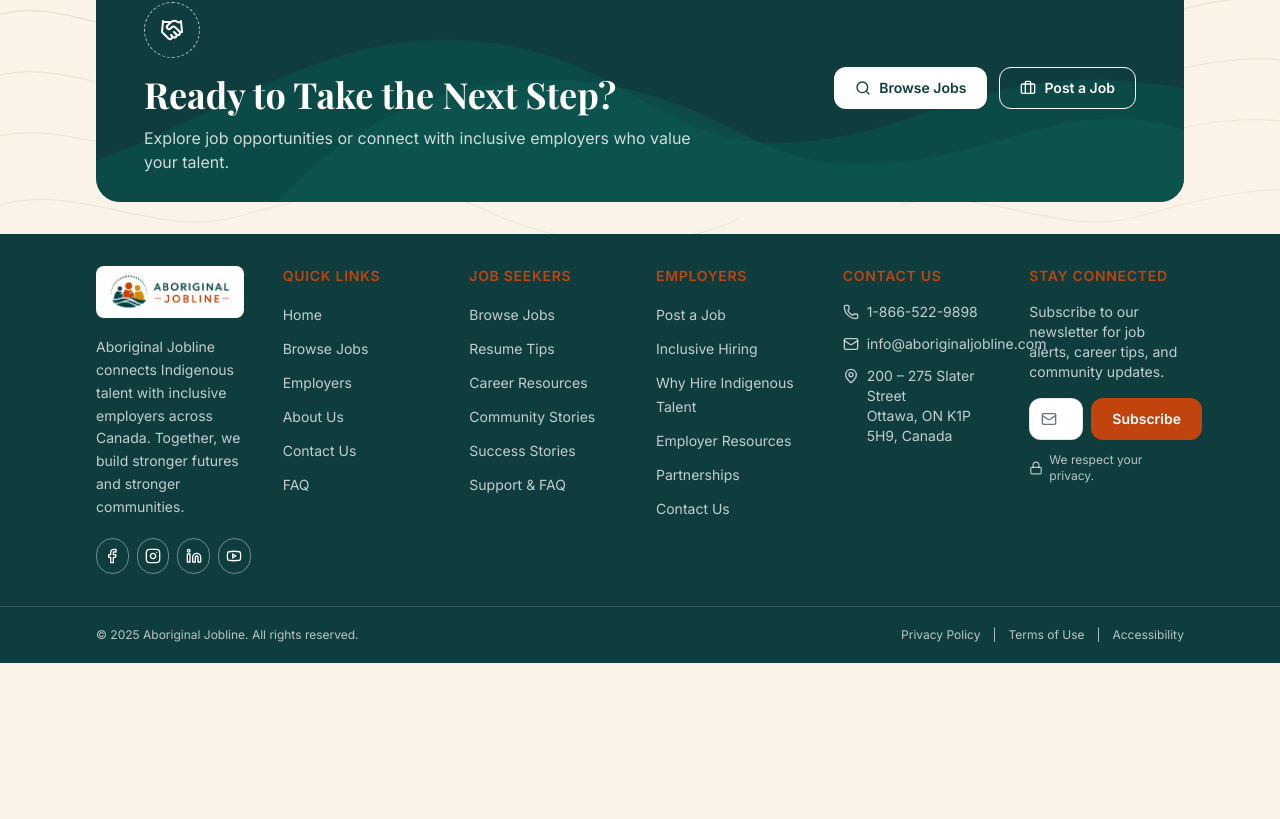
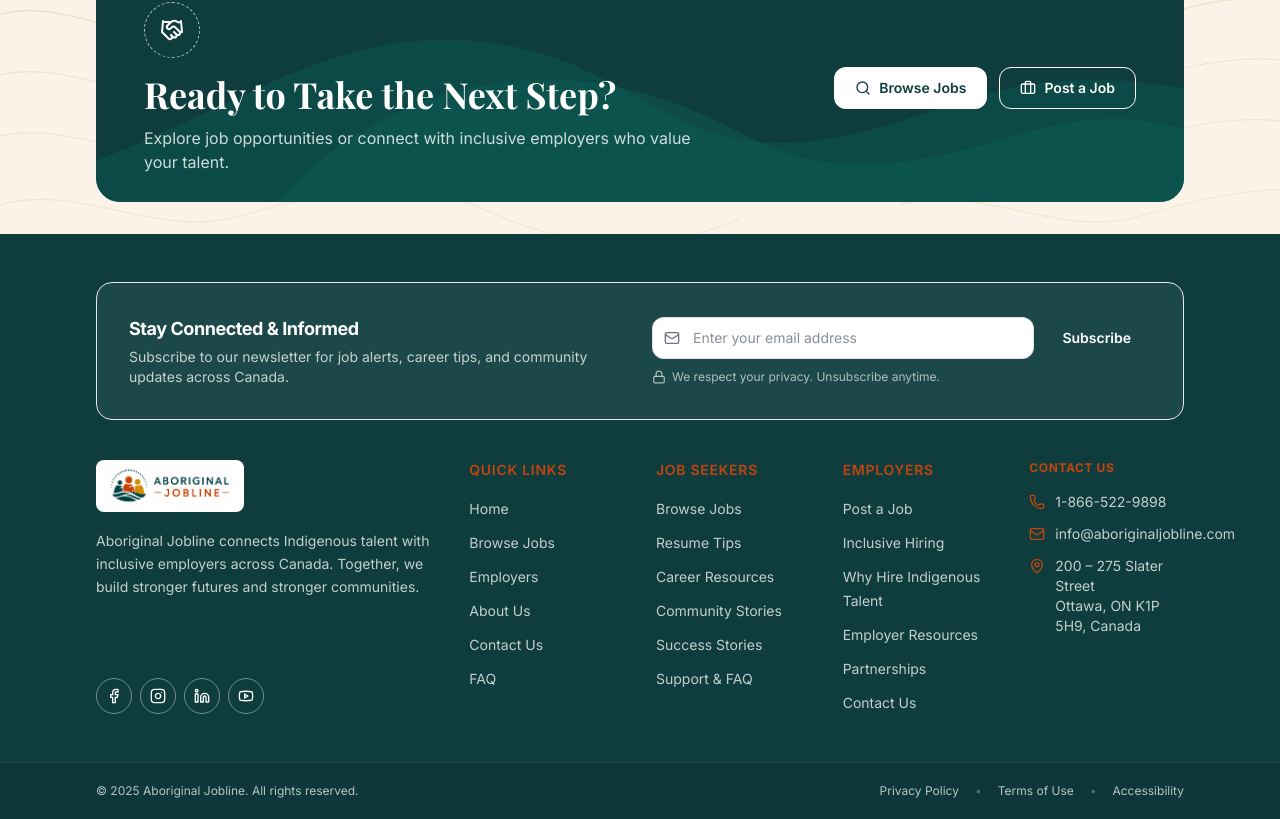
Before and after one commit to Martins-technologies/aboriginal-jobline, a React (Vite) app: page /about-us in a window 1280 px wide. Shown: the part 1909-2728 px from the top of the page. Before the commit the page ends 2572 px from the top, so only its background shows below. Built offline with nearby package versions, Linux system fonts and the light colour scheme.

Commit message:
everything tested and updated

```diff
--- a/src/components/layout/Footer.jsx
+++ b/src/components/layout/Footer.jsx
@@ -74,15 +74,29 @@ export default function Footer({ config = homeFooterConfig }) {
 
   const isLight = theme === "light";
   const linkClass = isLight
-    ? "text-sm text-muted transition-colors hover:text-primary"
+    ? "text-sm text-body/75 transition-colors hover:text-primary"
     : "text-sm text-white/75 transition-colors hover:text-white";
-  const mutedClass = isLight ? "text-muted" : "text-white/75";
-  const columnCount =
-    1 +
-    columns.length +
-    (contact ? 1 : 0) +
-    (social?.placement === "column" ? 1 : 0) +
-    (showNewsletter ? 1 : 0);
+  const mutedClass = isLight ? "text-body/75" : "text-white/75";
+
+  // Compute dynamic column widths for 12-column grid system
+  const navColumnCount = columns.length; // e.g. 3 or 2
+  const hasSocialColumn = social?.placement === "column" && social.links?.length;
+
+  let brandSpan = "lg:col-span-4";
+  let linkSpan = "lg:col-span-2";
+  let contactSpan = "lg:col-span-2";
+  let socialColSpan = "lg:col-span-2";
+
+  if (navColumnCount === 2 && !hasSocialColumn) {
+    brandSpan = "lg:col-span-4";
+    linkSpan = "lg:col-span-3";
+    contactSpan = "lg:col-span-2";
+  } else if (navColumnCount === 2 && hasSocialColumn) {
+    brandSpan = "lg:col-span-3";
+    linkSpan = "lg:col-span-2";
+    contactSpan = "lg:col-span-3";
+    socialColSpan = "lg:col-span-2";
+  }
 
   return (
     <footer className={`relative overflow-hidden ${isLight ? "bg-background text-body" : "bg-primary text-white"}`}>
@@ -90,76 +104,117 @@ export default function Footer({ config = homeFooterConfig }) {
         <LeafBranch className="pointer-events-none absolute -bottom-6 -right-4 h-48 w-40 text-accent-light sm:h-56 sm:w-48" />
       ) : null}
 
+      <div className="container-page relative py-10 lg:py-12">
+        {/* Newsletter Header Section if enabled */}
+        {showNewsletter ? (
           <div
-        className={`container-page relative grid gap-8 py-8 sm:grid-cols-2 lg:grid-cols-3 ${
-          gridCols[columnCount] || "xl:grid-cols-4"
+            className={`mb-10 rounded-2xl p-6 sm:p-8 backdrop-blur-sm border ${
+              isLight
+                ? "bg-primary/5 border-primary/15"
+                : "bg-white/[0.06] border-white/12"
             }`}
           >
-        <div className="lg:col-span-1">
+            <div className="grid gap-6 lg:grid-cols-12 lg:items-center">
+              <div className="lg:col-span-6">
+                <h3 className={`font-sans text-lg font-bold tracking-tight ${isLight ? "text-primary" : "text-white"}`}>
+                  Stay Connected & Informed
+                </h3>
+                <p className={`mt-1 text-sm ${mutedClass}`}>
+                  Subscribe to our newsletter for job alerts, career tips, and community updates across Canada.
+                </p>
+              </div>
+              <div className="lg:col-span-6">
+                <NewsletterForm
+                  id="footer-newsletter-email"
+                  buttonLabel="Subscribe"
+                  buttonVariant="accent"
+                  placeholder="Enter your email address"
+                  successMessage="You're subscribed! Watch your inbox."
+                  inputClassName="bg-white text-body border-black/10 placeholder:text-muted"
+                  successClassName={isLight ? "text-primary" : "text-white"}
+                />
+                <p className={`mt-2.5 flex items-center gap-1.5 text-xs ${isLight ? "text-muted" : "text-white/65"}`}>
+                  <Lock className="h-3.5 w-3.5 shrink-0" aria-hidden="true" />
+                  We respect your privacy. Unsubscribe anytime.
+                </p>
+              </div>
+            </div>
+          </div>
+        ) : null}
+
+        {/* Main Footer Navigation Grid */}
+        <div className="grid grid-cols-1 gap-8 sm:grid-cols-2 lg:grid-cols-12 lg:gap-8">
+          {/* Brand Column */}
+          <div className={`${brandSpan} flex flex-col justify-between`}>
+            <div>
               <Logo variant={isLight ? "dark" : "light"} />
               {brand?.blurb ? (
-            <p className={`mt-4 text-sm leading-relaxed ${mutedClass}`}>{brand.blurb}</p>
+                <p className={`mt-4 text-sm leading-relaxed max-w-sm ${mutedClass}`}>{brand.blurb}</p>
               ) : null}
+            </div>
             {social?.placement === "brand" && social.links?.length ? (
-            <div className="mt-5">
+              <div className="mt-6">
                 <SocialLinks links={social.links} style={social.style} isLight={isLight} />
               </div>
             ) : null}
           </div>
 
+          {/* Navigation Columns */}
           {columns.map((column) => (
+            <div key={column.heading} className={linkSpan}>
               <FooterList
-            key={column.heading}
                 title={column.heading}
                 links={column.links}
                 linkClass={linkClass}
               />
+            </div>
           ))}
 
+          {/* Contact Column */}
           {contact ? (
-          <div>
-            <h3 className="mb-4 font-sans text-sm font-semibold uppercase tracking-wider text-accent">
+            <div className={contactSpan}>
+              <h3 className="mb-4 font-sans text-xs font-bold uppercase tracking-wider text-accent">
                 {contact.heading || "Contact Us"}
               </h3>
               <ul className={`space-y-3 text-sm ${mutedClass}`}>
                 {contact.phone ? (
-                <li className="flex items-start gap-2">
-                  <Phone className="mt-0.5 h-4 w-4 shrink-0" aria-hidden="true" />
+                  <li className="flex items-start gap-2.5">
+                    <Phone className="mt-0.5 h-4 w-4 shrink-0 text-accent" aria-hidden="true" />
                     <a
                       href={contact.phoneHref || `tel:${contact.phone}`}
-                    className={isLight ? "hover:text-primary" : "hover:text-white"}
+                      className={isLight ? "hover:text-primary transition-colors" : "hover:text-white transition-colors"}
                     >
                       {contact.phone}
                     </a>
                   </li>
                 ) : null}
                 {contact.email ? (
-                <li className="flex items-start gap-2">
-                  <Mail className="mt-0.5 h-4 w-4 shrink-0" aria-hidden="true" />
+                  <li className="flex items-start gap-2.5">
+                    <Mail className="mt-0.5 h-4 w-4 shrink-0 text-accent" aria-hidden="true" />
                     <a
                       href={contact.emailHref || `mailto:${contact.email}`}
-                    className={isLight ? "hover:text-primary" : "hover:text-white"}
+                      className={isLight ? "hover:text-primary transition-colors" : "hover:text-white transition-colors"}
                     >
                       {contact.email}
                     </a>
                   </li>
                 ) : null}
                 {contact.website ? (
-                <li className="flex items-start gap-2">
-                  <Globe className="mt-0.5 h-4 w-4 shrink-0" aria-hidden="true" />
+                  <li className="flex items-start gap-2.5">
+                    <Globe className="mt-0.5 h-4 w-4 shrink-0 text-accent" aria-hidden="true" />
                     <a
                       href={contact.websiteHref || `https://${contact.website}`}
                       target="_blank"
                       rel="noopener noreferrer"
-                    className={isLight ? "hover:text-primary" : "hover:text-white"}
+                      className={isLight ? "hover:text-primary transition-colors" : "hover:text-white transition-colors"}
                     >
                       {contact.website}
                     </a>
                   </li>
                 ) : null}
                 {contact.addressLines?.length ? (
-                <li className="flex items-start gap-2">
-                  <MapPin className="mt-0.5 h-4 w-4 shrink-0" aria-hidden="true" />
+                  <li className="flex items-start gap-2.5">
+                    <MapPin className="mt-0.5 h-4 w-4 shrink-0 text-accent" aria-hidden="true" />
                     <span>
                       {contact.addressLines.map((line) => (
                         <span key={line} className="block">
@@ -169,8 +224,8 @@ export default function Footer({ config = homeFooterConfig }) {
                     </span>
                   </li>
                 ) : contact.address ? (
-                <li className="flex items-start gap-2">
-                  <MapPin className="mt-0.5 h-4 w-4 shrink-0" aria-hidden="true" />
+                  <li className="flex items-start gap-2.5">
+                    <MapPin className="mt-0.5 h-4 w-4 shrink-0 text-accent" aria-hidden="true" />
                     <span>{contact.address}</span>
                   </li>
                 ) : null}
@@ -178,58 +233,40 @@ export default function Footer({ config = homeFooterConfig }) {
             </div>
           ) : null}
 
+          {/* Social Column (if placement is 'column') */}
           {social?.placement === "column" && social.links?.length ? (
-          <div>
-            <h3 className="mb-4 font-sans text-sm font-semibold uppercase tracking-wider text-accent">
+            <div className={socialColSpan}>
+              <h3 className="mb-4 font-sans text-xs font-bold uppercase tracking-wider text-accent">
                 Follow Us
               </h3>
               <SocialLinks links={social.links} style={social.style} isLight={isLight} />
             </div>
           ) : null}
-
-        {showNewsletter && !isLight ? (
-          <div>
-            <h3 className="mb-4 font-sans text-sm font-semibold uppercase tracking-wider text-accent">
-              Stay Connected
-            </h3>
-            <p className="mb-4 text-sm text-white/75">
-              Subscribe to our newsletter for job alerts, career tips, and community updates.
-            </p>
-            <NewsletterForm
-              id="footer-newsletter-email"
-              buttonLabel="Subscribe"
-              placeholder="Enter your email"
-              successMessage="You're subscribed. Watch your inbox."
-              inputClassName="bg-white text-body"
-              successClassName="text-white"
-            />
-            <p className="mt-3 flex items-center gap-1.5 text-xs text-white/70">
-              <Lock className="h-3.5 w-3.5 shrink-0" aria-hidden="true" />
-              We respect your privacy.
-            </p>
         </div>
-        ) : null}
       </div>
 
+      {/* Bottom Copyright Bar */}
       <div
         className={
           isLight
-            ? "relative border-t border-dashed border-primary/30 bg-primary text-white/70"
-            : "border-t border-white/15"
+            ? "relative border-t border-primary/15 bg-primary/5 text-body/70"
+            : "border-t border-white/10 bg-black/10 text-white/70"
         }
       >
         <div className="container-page flex flex-col gap-3 py-5 text-xs sm:flex-row sm:items-center sm:justify-between">
-          <p className="text-white/70">© {copyrightYear} Aboriginal Jobline. All rights reserved.</p>
-          <div className="flex flex-wrap items-center gap-x-3 gap-y-1 text-white/70">
-            <Link to="/privacy-policy" className="hover:text-white">
+          <p className={isLight ? "text-body/75" : "text-white/70"}>
+            © {copyrightYear} Aboriginal Jobline. All rights reserved.
+          </p>
+          <div className={`flex flex-wrap items-center gap-x-4 gap-y-1 ${isLight ? "text-body/75" : "text-white/70"}`}>
+            <Link to="/privacy-policy" className={isLight ? "hover:text-primary transition-colors" : "hover:text-white transition-colors"}>
               Privacy Policy
             </Link>
-            <span aria-hidden="true">|</span>
-            <Link to="/terms-of-use" className="hover:text-white">
+            <span aria-hidden="true" className="opacity-40">•</span>
+            <Link to="/terms-of-use" className={isLight ? "hover:text-primary transition-colors" : "hover:text-white transition-colors"}>
               Terms of Use
             </Link>
-            <span aria-hidden="true">|</span>
-            <Link to="/accessibility" className="hover:text-white">
+            <span aria-hidden="true" className="opacity-40">•</span>
+            <Link to="/accessibility" className={isLight ? "hover:text-primary transition-colors" : "hover:text-white transition-colors"}>
               Accessibility
             </Link>
           </div>
```
Also changed, not shown: src/components/employers/EmployerSolutionsSection.jsx (+7 -14 lines), src/components/employers/IndustryTag.jsx (+7 -5 lines), src/components/layout/Navbar.jsx (+17 -17 lines). Lines whose indentation alone changed are shown as unchanged.
